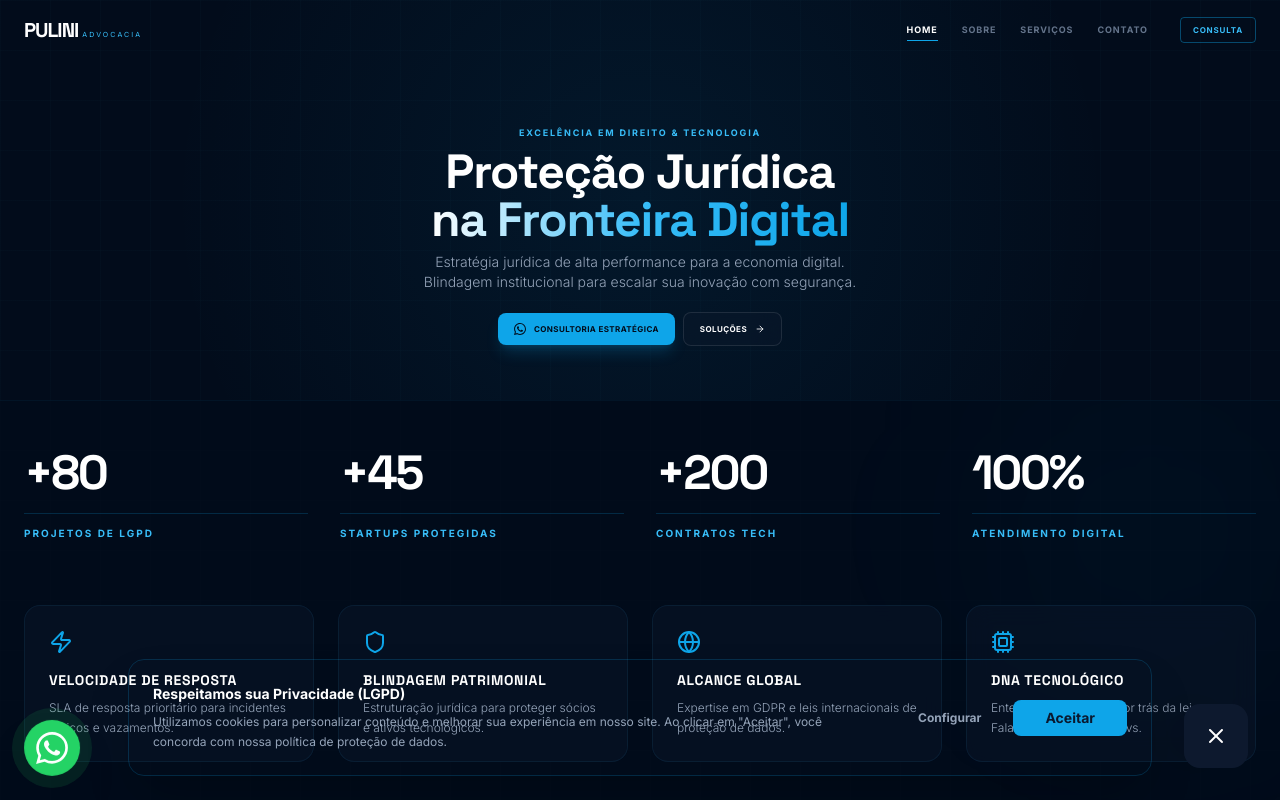
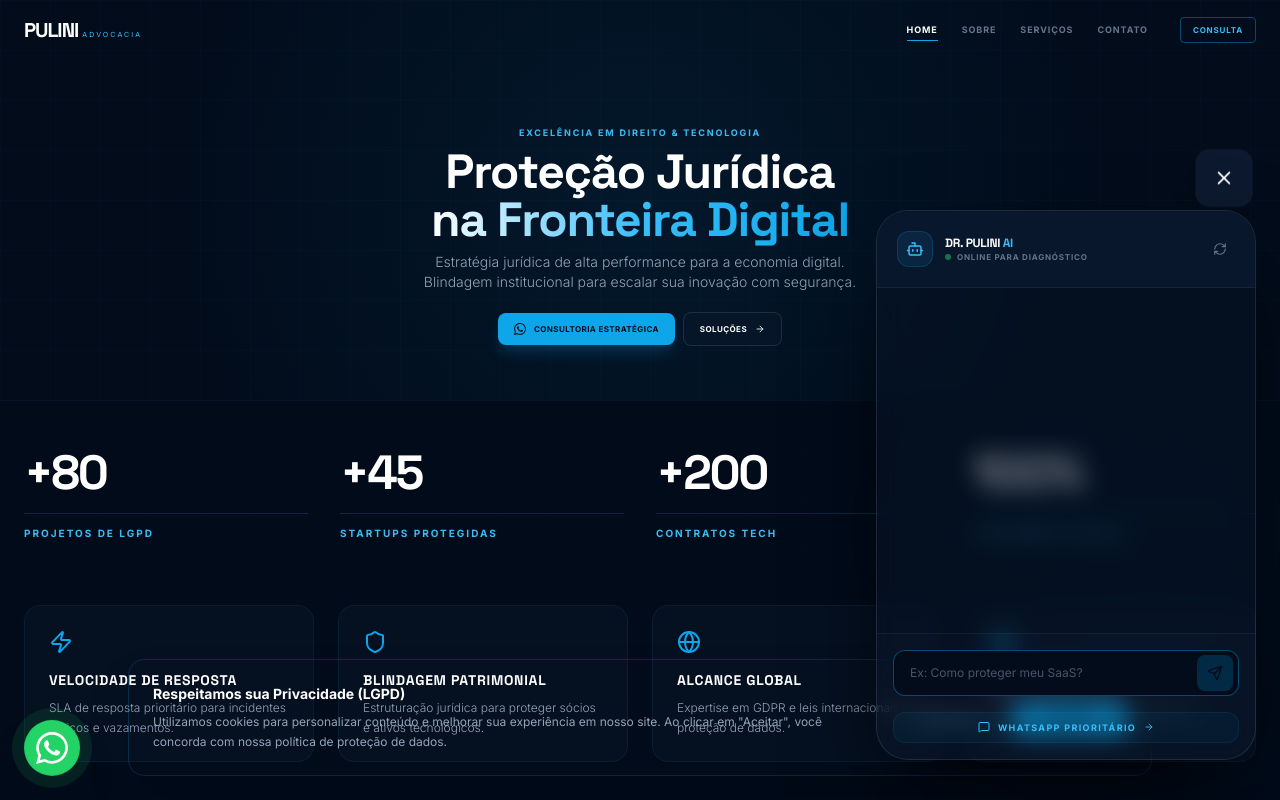
Before and after one commit to PuliniAdvocacia/Pulini-Advocacia, a React (Vite) app: page / in a window 1280 px wide. Both pictures are taken after a click on the button 1216 px from the left and 736 px from the top of the page. Shown: the top 800 px of the page. Built offline with nearby package versions, Linux system fonts and the light colour scheme.

Commit message:
refactor: Improve Gemini AI system instructions and UI
Adjusted Gemini AI system instructions for conciseness and clarity. Removed unused quick action buttons from the AI chat component and refined message rendering for better markdown support.

```diff
--- a/components/AIChat.tsx
+++ b/components/AIChat.tsx
@@ -1,26 +1,17 @@
 
 import React, { useState, useRef, useEffect, useCallback } from 'react';
-import { X, Send, Bot, User, Loader2, Zap, Lock, Cpu, RefreshCw, MessageSquare, ShieldCheck, ArrowRight } from 'lucide-react';
+import { X, Send, Bot, User, Loader2, Cpu, RefreshCw, MessageSquare, ArrowRight } from 'lucide-react';
 import { geminiService } from '../services/geminiService';
 import { ChatMessage } from '../types';
 import { WHATSAPP_URL } from '../constants';
 
-const QUICK_ACTIONS = [
-  { label: "Análise de Termos de Uso", icon: Zap, color: "text-yellow-400" },
-  { label: "Checklist LGPD", icon: Lock, color: "text-sky-400" },
-  { label: "Contrato de Vesting", icon: ShieldCheck, color: "text-emerald-400" }
-];
-
 const MessageContent = ({ text }: { text: string }) => {
   if (!text) return null;
-
   const lines = text.split('\n');
   return (
     <>
       {lines.map((line, i) => {
         const isBullet = line.trim().startsWith('* ') || line.trim().startsWith('- ') || /^\d+\./.test(line.trim());
-
-        // Renderização básica de negrito
         const parts = line.split(/(\*\*.*?\*\*)/g);
         const formattedLine = parts.map((part, j) =>
           part.startsWith('**') && part.endsWith('**') ?
@@ -30,16 +21,11 @@ const MessageContent = ({ text }: { text: string }) => {
         if (isBullet) {
           return (
             <div key={i} className="flex items-start space-x-2 my-1.5 ml-1">
-              <div className="w-1.5 h-1.5 bg-sky-500 rounded-full mt-2 shrink-0 shadow-[0_0_5px_rgba(14,165,233,0.5)]"></div>
+              <div className="w-1.5 h-1.5 bg-sky-500 rounded-full mt-2 shrink-0 shadow-[0_0_8px_rgba(14,165,233,0.6)]"></div>
               <span className="text-slate-300 text-[13px] leading-relaxed">{formattedLine}</span>
             </div>
           );
         }
-
-        if (line.startsWith('#')) {
-          return <h5 key={i} className="text-sky-400 font-bold text-[10px] uppercase tracking-widest mt-4 mb-2">{line.replace(/#/g, '').trim()}</h5>;
-        }
-
         return (
           <p key={i} className={line.trim() === '' ? 'h-2' : 'mb-2 leading-relaxed text-[13px] text-slate-300'}>
             {formattedLine}
@@ -53,7 +39,7 @@ const MessageContent = ({ text }: { text: string }) => {
 const AIChat: React.FC = () => {
   const [isOpen, setIsOpen] = useState(false);
   const [messages, setMessages] = useState<ChatMessage[]>([
-    { role: 'model', text: 'Dr. Pulini AI **ativo**. Pronto para processar seu diagnóstico jurídico estratégico. Qual o desafio da sua operação tech hoje?' }
+    { role: 'model', text: 'Dr. Pulini AI **online**. Como posso auxiliar na proteção jurídica do seu negócio hoje?' }
   ]);
   const [input, setInput] = useState('');
   const [isLoading, setIsLoading] = useState(false);
@@ -62,10 +48,7 @@ const AIChat: React.FC = () => {
 
   const scrollToBottom = useCallback(() => {
     if (scrollRef.current) {
-      scrollRef.current.scrollTo({
-        top: scrollRef.current.scrollHeight,
-        behavior: 'smooth'
-      });
+      scrollRef.current.scrollTop = scrollRef.current.scrollHeight;
     }
   }, []);
 
@@ -90,7 +73,7 @@ const AIChat: React.FC = () => {
     setInput('');
     setIsLoading(true);
 
-    // Adiciona bolha de resposta vazia para preencher com streaming
+    // Placeholder para a resposta em streaming
     setMessages(prev => [...prev, { role: 'model', text: '' }]);
 
     let accumulatedText = '';
@@ -110,7 +93,7 @@ const AIChat: React.FC = () => {
         const newMsgs = [...prev];
         newMsgs[newMsgs.length - 1] = {
           role: 'model',
-          text: 'Falha no processamento neural. Por favor, conecte-se diretamente via **WhatsApp Business** para prosseguir com sua consulta.'
+          text: 'Erro de conexão. Por favor, utilize o **WhatsApp** para atendimento humano prioritário.'
         };
         return newMsgs;
       });
@@ -120,59 +103,72 @@ const AIChat: React.FC = () => {
   };
 
   return (
-    <div className="fixed bottom-4 right-4 md:bottom-8 md:right-8 z-[1000] flex flex-col items-end pointer-events-none">
-      {/* Chat Box */}
+    <div className="fixed bottom-6 right-6 z-[1000] flex flex-col items-end pointer-events-none">
+      {/* Launcher Button */}
+      <div className="pointer-events-auto">
+        <button
+          onClick={() => setIsOpen(!isOpen)}
+          className={`w-14 h-14 md:w-16 md:h-16 rounded-2xl flex items-center justify-center shadow-2xl transition-all duration-500 group relative ${
+            isOpen ? 'bg-navy-800 rotate-90 scale-90' : 'bg-gradient-to-br from-sky-500 to-sky-600 hover:scale-110'
+          }`}
+        >
+          {isOpen ? <X size={24} className="text-white" /> : <Cpu size={28} className="text-navy-900 group-hover:rotate-12 transition-transform" />}
+
+          {!isOpen && (
+            <span className="absolute -top-1 -right-1 flex h-4 w-4">
+              <span className="animate-ping absolute inline-flex h-full w-full rounded-full bg-white opacity-75"></span>
+              <span className="relative inline-flex rounded-full h-4 w-4 bg-white border-2 border-sky-500"></span>
+            </span>
+          )}
+        </button>
+      </div>
+
+      {/* Chat Window */}
       {isOpen && (
-        <div className="pointer-events-auto mb-4 w-[calc(100vw-2rem)] md:w-[400px] h-[70vh] md:h-[600px] glass-panel rounded-[2rem] flex flex-col overflow-hidden shadow-[0_40px_100px_-20px_rgba(0,0,0,0.8)] border border-white/10 animate-in zoom-in-95 fade-in duration-300 origin-bottom-right">
+        <div className="pointer-events-auto mb-4 w-[calc(100vw-3rem)] md:w-[380px] h-[65vh] md:h-[550px] glass-panel rounded-[2rem] flex flex-col overflow-hidden shadow-[0_40px_100px_-20px_rgba(0,0,0,0.8)] border border-white/10 animate-in zoom-in-95 slide-in-from-bottom-5 duration-300 origin-bottom-right">
 
           {/* Header */}
-          <div className="p-5 border-b border-white/5 bg-navy-900/90 backdrop-blur-2xl flex items-center justify-between">
+          <div className="p-5 border-b border-white/5 bg-navy-900/90 backdrop-blur-xl flex items-center justify-between">
             <div className="flex items-center space-x-3">
-              <div className="relative">
-                <div className="w-10 h-10 bg-gradient-to-br from-sky-500 to-indigo-600 rounded-xl flex items-center justify-center shadow-lg shadow-sky-500/20">
-                  <Cpu size={20} className="text-white" />
-                </div>
-                <span className="absolute -bottom-0.5 -right-0.5 w-3 h-3 bg-green-500 border-2 border-navy-900 rounded-full animate-pulse"></span>
+              <div className="w-9 h-9 bg-sky-500/10 border border-sky-500/20 rounded-xl flex items-center justify-center">
+                <Bot size={18} className="text-sky-400" />
               </div>
               <div>
-                <h4 className="text-white font-display font-bold text-sm tracking-tight">DR. PULINI <span className="text-sky-400">AI</span></h4>
-                <p className="text-[8px] text-slate-500 uppercase tracking-widest font-bold">Estrategista Jurídico Digital</p>
+                <h4 className="text-white font-display font-bold text-xs tracking-tight uppercase">Dr. Pulini <span className="text-sky-400">AI</span></h4>
+                <div className="flex items-center space-x-1.5">
+                  <span className="w-1.5 h-1.5 bg-green-500 rounded-full animate-pulse"></span>
+                  <p className="text-[8px] text-slate-500 uppercase tracking-widest font-bold">Online para Diagnóstico</p>
                 </div>
               </div>
-            <div className="flex items-center space-x-1">
+            </div>
             <button
-                onClick={() => setMessages([{role: 'model', text: 'Histórico limpo. Pronto para nova análise.'}])}
+              onClick={() => setMessages([{role: 'model', text: 'Chat reiniciado. Qual o desafio jurídico atual?'}])}
               className="p-2 hover:bg-white/5 rounded-lg text-slate-500 hover:text-sky-400 transition-colors"
-                title="Reiniciar conversa"
             >
-                <RefreshCw size={16} />
-              </button>
-              <button onClick={() => setIsOpen(false)} className="p-2 hover:bg-white/5 rounded-lg text-slate-500 hover:text-white transition-colors">
-                <X size={20} />
+              <RefreshCw size={14} />
             </button>
           </div>
+
+          {/* Messages */}
+          <div ref={scrollRef} className="flex-1 overflow-y-auto p-5 space-y-4 bg-navy-950/20 custom-scrollbar">
+            {messages.map((msg, idx) => (
+              <div key={idx} className={`flex ${msg.role === 'user' ? 'justify-end' : 'justify-start'} animate-in fade-in slide-in-from-bottom-1 duration-300`}>
+                <div className={`flex max-w-[88%] gap-3 ${msg.role === 'user' ? 'flex-row-reverse' : ''}`}>
+                  <div className={`w-6 h-6 rounded-lg flex items-center justify-center shrink-0 mt-1 ${
+                    msg.role === 'user' ? 'bg-navy-700' : 'bg-sky-500/20'
+                  }`}>
+                    {msg.role === 'user' ? <User size={10} className="text-slate-400" /> : <Bot size={12} className="text-sky-400" />}
                   </div>
-
-          {/* Messages Area */}
-          <div ref={scrollRef} className="flex-1 overflow-y-auto p-5 space-y-5 bg-navy-950/20 custom-scrollbar">
-            {messages.map((msg, idx) => (
-              <div key={idx} className={`flex ${msg.role === 'user' ? 'justify-end' : 'justify-start'} animate-in fade-in slide-in-from-bottom-2 duration-300`}>
-                <div className={`flex max-w-[90%] gap-3 ${msg.role === 'user' ? 'flex-row-reverse' : ''}`}>
-                  <div className={`w-7 h-7 rounded-lg flex items-center justify-center shrink-0 mt-1 shadow-md ${
-                    msg.role === 'user' ? 'bg-navy-700' : 'bg-sky-500/10 border border-sky-500/20'
-                  }`}>
-                    {msg.role === 'user' ? <User size={12} className="text-slate-400" /> : <Bot size={14} className="text-sky-400" />}
-                  </div>
-                  <div className={`px-4 py-3 rounded-2xl ${
+                  <div className={`px-4 py-2.5 rounded-2xl ${
                     msg.role === 'user'
-                      ? 'bg-sky-600 text-white rounded-tr-none shadow-lg'
+                      ? 'bg-sky-600 text-white rounded-tr-none shadow-md'
                       : 'bg-navy-900/90 text-slate-200 border border-white/5 rounded-tl-none'
                   }`}>
                     {msg.text ? <MessageContent text={msg.text} /> : (
-                      <div className="flex items-center space-x-1.5 py-1.5">
-                        <span className="w-1.5 h-1.5 bg-sky-400 rounded-full animate-bounce"></span>
-                        <span className="w-1.5 h-1.5 bg-sky-400 rounded-full animate-bounce [animation-delay:0.2s]"></span>
-                        <span className="w-1.5 h-1.5 bg-sky-400 rounded-full animate-bounce [animation-delay:0.4s]"></span>
+                      <div className="flex items-center space-x-1 py-2">
+                        <span className="w-1.5 h-1.5 bg-sky-400/50 rounded-full animate-bounce"></span>
+                        <span className="w-1.5 h-1.5 bg-sky-400/50 rounded-full animate-bounce [animation-delay:0.2s]"></span>
+                        <span className="w-1.5 h-1.5 bg-sky-400/50 rounded-full animate-bounce [animation-delay:0.4s]"></span>
                       </div>
                     )}
                   </div>
@@ -181,24 +177,8 @@ const AIChat: React.FC = () => {
             ))}
           </div>
 
-          {/* Footer Input */}
-          <div className="p-5 bg-navy-900/98 border-t border-white/5">
-            {/* Quick Actions (only if low message count) */}
-            {messages.length < 3 && (
-              <div className="flex space-x-2 overflow-x-auto pb-4 no-scrollbar">
-                {QUICK_ACTIONS.map((action, i) => (
-                  <button
-                    key={i}
-                    onClick={() => handleSend(action.label)}
-                    className="flex items-center space-x-2 whitespace-nowrap px-4 py-2 bg-navy-950/50 border border-white/10 rounded-xl text-[9px] font-bold uppercase tracking-widest text-slate-400 hover:text-sky-400 hover:border-sky-500/40 transition-all active:scale-95"
-                  >
-                    <action.icon size={12} className={action.color} />
-                    <span>{action.label}</span>
-                  </button>
-                ))}
-              </div>
-            )}
-
+          {/* Input */}
+          <div className="p-4 bg-navy-900/98 border-t border-white/5">
             <div className="relative">
               <input
                 ref={inputRef}
@@ -206,55 +186,32 @@ const AIChat: React.FC = () => {
                 value={input}
                 onChange={(e) => setInput(e.target.value)}
                 onKeyDown={(e) => e.key === 'Enter' && handleSend()}
-                placeholder="Descreva seu desafio jurídico..."
-                className="w-full bg-navy-950/50 border border-white/10 rounded-xl pl-5 pr-14 py-4 text-white text-[13px] focus:outline-none focus:border-sky-500/50 transition-all placeholder:text-slate-600"
+                placeholder="Ex: Como proteger meu SaaS?"
+                className="w-full bg-navy-950 border border-white/10 rounded-xl pl-4 pr-12 py-3.5 text-white text-xs focus:outline-none focus:border-sky-500/40 transition-all placeholder:text-slate-600 shadow-inner"
               />
               <button
                 onClick={() => handleSend()}
                 disabled={isLoading || !input.trim()}
-                className="absolute right-2 top-1/2 -translate-y-1/2 w-10 h-10 bg-sky-500 text-navy-950 rounded-lg flex items-center justify-center hover:scale-105 active:scale-95 transition-all disabled:opacity-20 shadow-lg shadow-sky-500/20"
+                className="absolute right-1.5 top-1/2 -translate-y-1/2 w-9 h-9 bg-sky-500 text-navy-950 rounded-lg flex items-center justify-center hover:bg-sky-400 active:scale-95 transition-all disabled:opacity-20 shadow-lg shadow-sky-500/10"
               >
-                {isLoading ? <Loader2 size={18} className="animate-spin" /> : <Send size={18} />}
+                {isLoading ? <Loader2 size={16} className="animate-spin" /> : <Send size={16} />}
               </button>
             </div>
 
-            <div className="flex items-center justify-center mt-4 pt-4 border-t border-white/5">
             <a
               href={WHATSAPP_URL}
               target="_blank"
-                className="flex items-center space-x-2 text-[10px] font-bold text-sky-400 uppercase tracking-widest hover:text-white transition-colors group"
+              className="flex items-center justify-center space-x-2 mt-4 py-2 bg-sky-500/5 border border-sky-500/10 rounded-xl group hover:bg-sky-500/10 transition-all"
             >
-                <MessageSquare size={14} />
-                <span>Consultoria Humana Prioritária</span>
-                <ArrowRight size={12} className="group-hover:translate-x-1 transition-transform" />
+              <MessageSquare size={12} className="text-sky-400" />
+              <span className="text-[9px] font-bold text-sky-400 uppercase tracking-[0.15em]">WhatsApp Prioritário</span>
+              <ArrowRight size={10} className="text-sky-400 group-hover:translate-x-1 transition-transform" />
             </a>
-            </div>
           </div>
         </div>
       )}
 
-      {/* Launcher Button */}
-      <div className="pointer-events-auto">
-        <button
-          onClick={() => setIsOpen(!isOpen)}
-          className={`w-14 h-14 md:w-16 md:h-16 rounded-2xl flex items-center justify-center shadow-2xl transition-all duration-500 group relative ${
-            isOpen ? 'bg-navy-800 rotate-90' : 'bg-gradient-to-br from-sky-500 to-indigo-600 hover:scale-110'
-          }`}
-        >
-          {isOpen ? <X size={24} className="text-white" /> : <Cpu size={28} className="text-white group-hover:rotate-12 transition-transform" />}
-
-          {!isOpen && (
-            <span className="absolute -top-1 -right-1 flex h-4 w-4">
-              <span className="animate-ping absolute inline-flex h-full w-full rounded-full bg-white opacity-75"></span>
-              <span className="relative inline-flex rounded-full h-4 w-4 bg-white border-4 border-sky-500"></span>
-            </span>
-          )}
-        </button>
-      </div>
-
       <style>{`
-        .no-scrollbar::-webkit-scrollbar { display: none; }
-        .no-scrollbar { -ms-overflow-style: none; scrollbar-width: none; }
         .custom-scrollbar::-webkit-scrollbar { width: 3px; }
         .custom-scrollbar::-webkit-scrollbar-track { background: transparent; }
         .custom-scrollbar::-webkit-scrollbar-thumb { background: rgba(56, 189, 248, 0.1); border-radius: 10px; }
```
Also changed, not shown: services/geminiService.ts (+12 -13 lines). Lines whose indentation alone changed are shown as unchanged.
